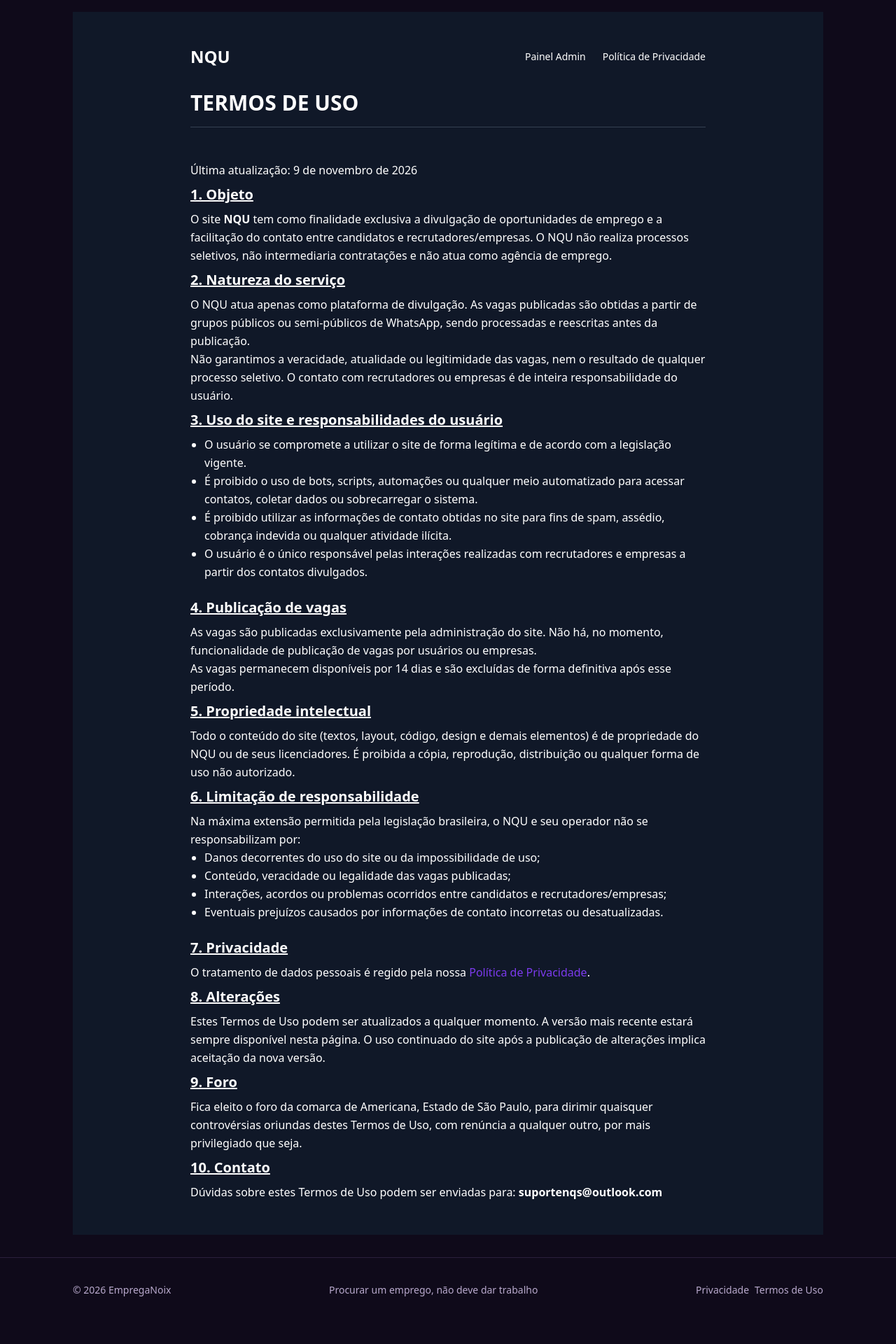
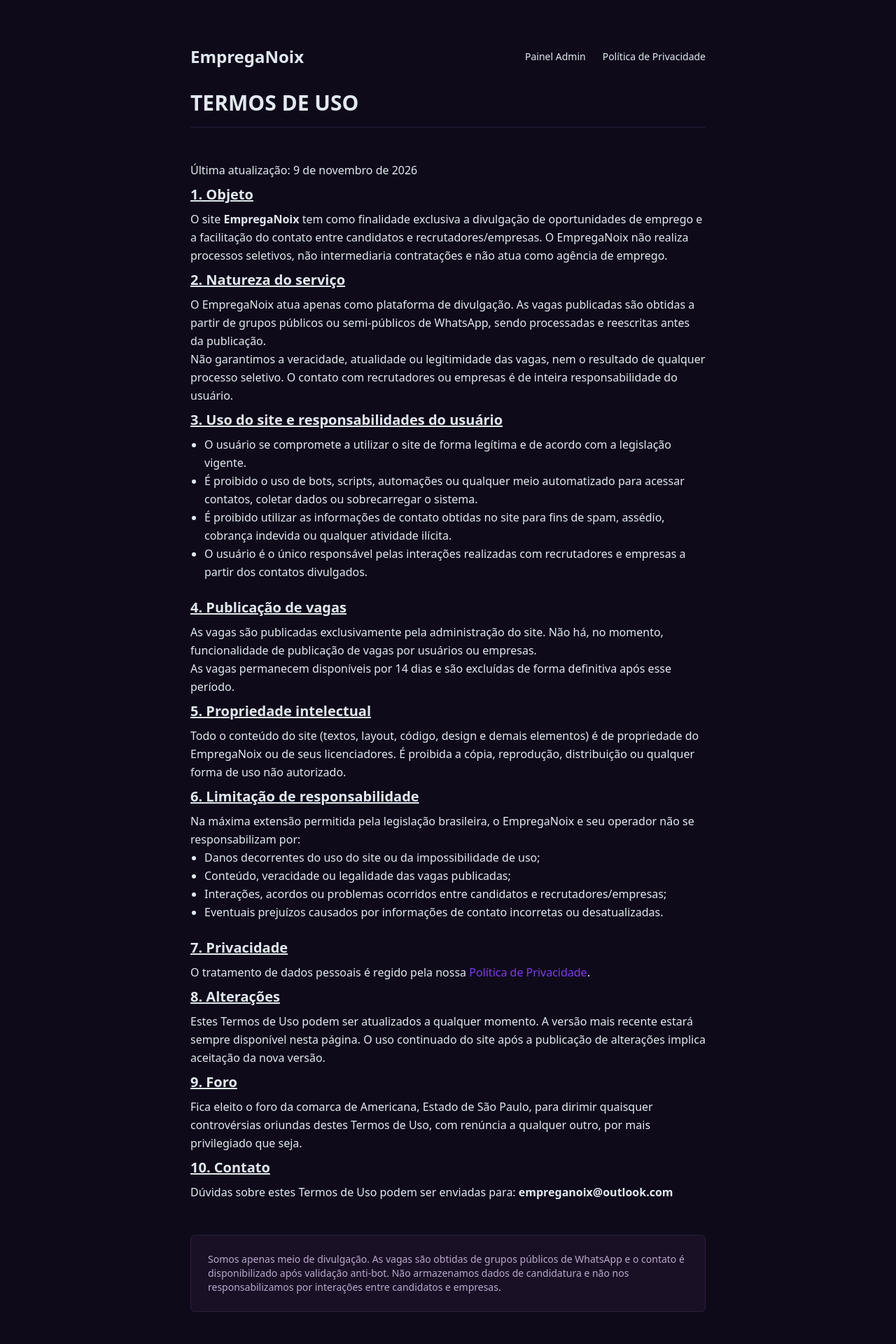
Before and after one commit to AndreCaue/NaoQueroUsar, a Next.js app in the folder frontend/: page /termos-de-uso in a window 1280 px wide. Shown: the part 80-2000 px from the top of the page at 70% size. Before the commit the page ends 1969 px from the top, so only its background shows below. Built offline with nearby package versions, Linux system fonts and the light colour scheme.

Commit message:
feat(10-01): rebrand legal pages to EmpregaNoix
- replace NQU/NaoQueroUsar/suportenqs with EmpregaNoix/empreganoix@outlook.com

- update legal metadata descriptions and preserve legal text

```diff
--- a/frontend/app/(public)/privacidade/page.tsx
+++ b/frontend/app/(public)/privacidade/page.tsx
@@ -1,13 +1,21 @@
 /* eslint-disable */
 /* import.meta disable */
 
+import type { Metadata } from "next";
+
+export const metadata: Metadata = {
+  title: "Política de Privacidade — EmpregaNoix",
+  description:
+    "Política de privacidade da plataforma EmpregaNoix. Como coletamos, usamos e protegemos seus dados.",
+};
+
 export default function PrivacidadePage() {
   return (
-    <main className="min-h-screen bg-gray-900 text-white">
+    <main className="min-h-screen bg-canvas text-fg">
       <div className="max-w-3xl mx-auto px-4 py-12">
         <header className="mb-12">
           <div className="flex items-center justify-between mb-8">
-            <span className="text-2xl font-bold">NQU</span>
+            <span className="text-2xl font-bold">EmpregaNoix</span>
             <nav>
               <ul className="flex gap-6 text-sm">
                 <li>
@@ -30,27 +38,27 @@ export default function PrivacidadePage() {
             </nav>
           </div>
 
-          <h2 className="text-3xl font-semibold border-b border-gray-700 pb-4 mb-8">
+          <h1 className="text-3xl font-semibold border-b border-line pb-4 mb-8">
             POLÍTICA DE PRIVACIDADE
-          </h2>
+          </h1>
         </header>
 
         <article className="prose lg:prose-xl text-base leading-relaxed">
           <p>Última atualização: 9 de novembro de 2026</p>
 
-          <h3 className="text-xl font-bold my-2 underline">1. Quem somos</h3>
+          <h2 className="text-xl font-bold my-2 underline">1. Quem somos</h2>
           <p>
-            O site <strong>NQU</strong> é operado por{" "}
+            O site <strong>EmpregaNoix</strong> é operado por{" "}
             <strong>André Cauê G.C</strong>, pessoa física, com o objetivo de
             divulgar oportunidades de emprego e facilitar o contato entre
             candidatos e recrutadores/empresas.
           </p>
 
-          <h3 className="text-xl font-bold my-2 underline">
+          <h2 className="text-xl font-bold my-2 underline">
             2. Quais dados tratamos
-          </h3>
+          </h2>
           <p>
-            Atualmente, o NQU{" "}
+            Atualmente, o EmpregaNoix{" "}
             <strong>
               não solicita nem coleta dados pessoais de candidatos
             </strong>{" "}
@@ -75,19 +83,19 @@ export default function PrivacidadePage() {
             </li>
           </ul>
 
-          <h3 className="text-xl font-bold my-2 underline">
+          <h2 className="text-xl font-bold my-2 underline">
             3. Origem dos dados das vagas
-          </h3>
+          </h2>
           <p>
-            As vagas publicadas no NQU são obtidas a partir de grupos públicos
+            As vagas publicadas no EmpregaNoix são obtidas a partir de grupos públicos
             ou semi-públicos de WhatsApp. Os textos são processados e reescritos
             antes da publicação. Apenas a versão elaborada fica armazenada no
             site. As vagas não são cópia integral das mensagens originais.
           </p>
 
-          <h3 className="text-xl font-bold my-2 underline">
+          <h2 className="text-xl font-bold my-2 underline">
             4. Finalidade do tratamento
-          </h3>
+          </h2>
           <p>Os dados são tratados exclusivamente para:</p>
           <ul className="list-disc pl-5 mb-6">
             <li>Divulgar oportunidades de emprego;</li>
@@ -103,7 +111,9 @@ export default function PrivacidadePage() {
             <li>Cumprir obrigações legais.</li>
           </ul>
 
-          <h3 className="text-xl font-bold my-2 underline">5. Base legal</h3>
+          <h2 className="text-xl font-bold my-2 underline">
+            5. Base legal
+          </h2>
           <p>
             O tratamento dos dados se fundamenta principalmente no{" "}
             <strong>legítimo interesse</strong> (divulgação de oportunidades de
@@ -111,9 +121,9 @@ export default function PrivacidadePage() {
             consentimento (ex.: cookies não essenciais).
           </p>
 
-          <h3 className="text-xl font-bold my-2 underline">
+          <h2 className="text-xl font-bold my-2 underline">
             6. Compartilhamento de dados
-          </h3>
+          </h2>
           <ul className="list-disc pl-5 mb-6">
             <li>
               Os dados de contato das vagas ficam disponíveis publicamente no
@@ -127,9 +137,9 @@ export default function PrivacidadePage() {
             </li>
           </ul>
 
-          <h3 className="text-xl font-bold my-2 underline">
+          <h2 className="text-xl font-bold my-2 underline">
             7. Transferência internacional de dados
-          </h3>
+          </h2>
           <p>
             O site utiliza serviços de infraestrutura localizados fora do Brasil
             (atualmente Vercel e Neon). Dessa forma, dados técnicos de navegação
@@ -138,9 +148,9 @@ export default function PrivacidadePage() {
             forma segura.
           </p>
 
-          <h3 className="text-xl font-bold my-2 underline">
+          <h2 className="text-xl font-bold my-2 underline">
             8. Cookies e Google Analytics
-          </h3>
+          </h2>
           <p>
             Caso o Google Analytics seja implementado, utilizaremos cookies e
             tecnologias semelhantes para entender como os visitantes utilizam o
@@ -148,9 +158,9 @@ export default function PrivacidadePage() {
             das configurações do seu navegador.
           </p>
 
-          <h3 className="text-xl font-bold my-2 underline">
+          <h2 className="text-xl font-bold my-2 underline">
             9. Retenção dos dados
-          </h3>
+          </h2>
           <ul className="list-disc pl-5 mb-6">
             <li>
               <strong>Vagas</strong>: permanecem publicadas por 14 dias contados
@@ -167,9 +177,9 @@ export default function PrivacidadePage() {
             </li>
           </ul>
 
-          <h3 className="text-xl font-bold my-2 underline">
+          <h2 className="text-xl font-bold my-2 underline">
             10. Direitos do titular
-          </h3>
+          </h2>
           <p>
             Nos termos da Lei Geral de Proteção de Dados (LGPD), você pode
             solicitar:
@@ -186,31 +196,45 @@ export default function PrivacidadePage() {
           </ul>
           <p>
             Para exercer esses direitos, envie um e-mail para:{" "}
-            <strong>suportenqs@outlook.com</strong>
+            <strong>empreganoix@outlook.com</strong>
           </p>
 
-          <h3 className="text-xl font-bold my-2 underline">11. Segurança</h3>
+          <h2 className="text-xl font-bold my-2 underline">
+            11. Segurança
+          </h2>
           <p>
             Adotamos medidas técnicas e organizacionais razoáveis para proteger
             os dados contra acessos não autorizados, perda, alteração ou
             qualquer forma de tratamento inadequado.
           </p>
 
-          <h3 className="text-xl font-bold my-2 underline">
+          <h2 className="text-xl font-bold my-2 underline">
             12. Alterações desta Política
-          </h3>
+          </h2>
           <p>
             Esta Política de Privacidade poderá ser atualizada periodicamente. A
             versão mais recente estará sempre disponível nesta página, com a
             data da última atualização.
           </p>
 
-          <h3 className="text-xl font-bold my-2 underline">13. Contato</h3>
+          <h2 className="text-xl font-bold my-2 underline">
+            13. Contato
+          </h2>
           <p>
             Dúvidas sobre esta Política ou sobre o tratamento de dados pessoais
-            podem ser enviadas para: <strong>suportenqs@outlook.com</strong>
+            podem ser enviadas para: <strong>empreganoix@outlook.com</strong>
           </p>
         </article>
+
+        {/* Required LGPD notice — verbatim */}
+        <div className="mt-12 p-6 bg-surface border border-line rounded-md mb-8">
+          <p className="text-sm text-fg-muted">
+            Somos apenas meio de divulgação. As vagas são obtidas de grupos
+            públicos de WhatsApp e o contato é disponibilizado após validação
+            anti-bot. Não armazenamos dados de candidatura e não nos
+            responsabilizamos por interações entre candidatos e empresas.
+          </p>
+        </div>
       </div>
     </main>
   );
--- a/frontend/app/(public)/termos-de-uso/page.tsx
+++ b/frontend/app/(public)/termos-de-uso/page.tsx
@@ -1,13 +1,21 @@
 /* eslint-disable */
 /* import.meta disable */
 
+import type { Metadata } from "next";
+
+export const metadata: Metadata = {
+  title: "Termos de Uso — EmpregaNoix",
+  description:
+    "Termos de uso da plataforma EmpregaNoix. Regras para uso do site e da plataforma de vagas.",
+};
+
 export default function TermosDeUsoPage() {
   return (
-    <main className="min-h-screen bg-gray-900 text-white">
+    <main className="min-h-screen bg-canvas text-fg">
       <div className="max-w-3xl mx-auto px-4 py-12">
         <header className="mb-12">
           <div className="flex items-center justify-between mb-8">
-            <span className="text-2xl font-bold">NQU</span>
+            <span className="text-2xl font-bold">EmpregaNoix</span>
             <nav>
               <ul className="flex gap-6 text-sm">
                 <li>
@@ -30,28 +38,28 @@ export default function TermosDeUsoPage() {
             </nav>
           </div>
 
-          <h2 className="text-3xl font-semibold border-b border-gray-700 pb-4 mb-8">
+          <h1 className="text-3xl font-semibold border-b border-line pb-4 mb-8">
             TERMOS DE USO
-          </h2>
+          </h1>
         </header>
 
         <article className="prose lg:prose-xl text-base leading-relaxed">
           <p>Última atualização: 9 de novembro de 2026</p>
 
-          <h3 className="text-xl font-bold my-2 underline">1. Objeto</h3>
+          <h2 className="text-xl font-bold my-2 underline">1. Objeto</h2>
           <p>
-            O site <strong>NQU</strong> tem como finalidade exclusiva a
+            O site <strong>EmpregaNoix</strong> tem como finalidade exclusiva a
             divulgação de oportunidades de emprego e a facilitação do contato
-            entre candidatos e recrutadores/empresas. O NQU não realiza
+            entre candidatos e recrutadores/empresas. O EmpregaNoix não realiza
             processos seletivos, não intermediaria contratações e não atua como
             agência de emprego.
           </p>
 
-          <h3 className="text-xl font-bold my-2 underline">
+          <h2 className="text-xl font-bold my-2 underline">
             2. Natureza do serviço
-          </h3>
+          </h2>
           <p>
-            O NQU atua apenas como plataforma de divulgação. As vagas publicadas
+            O EmpregaNoix atua apenas como plataforma de divulgação. As vagas publicadas
             são obtidas a partir de grupos públicos ou semi-públicos de
             WhatsApp, sendo processadas e reescritas antes da publicação.
           </p>
@@ -61,9 +69,9 @@ export default function TermosDeUsoPage() {
             recrutadores ou empresas é de inteira responsabilidade do usuário.
           </p>
 
-          <h3 className="text-xl font-bold my-2 underline">
+          <h2 className="text-xl font-bold my-2 underline">
             3. Uso do site e responsabilidades do usuário
-          </h3>
+          </h2>
           <ul className="list-disc pl-5 mb-6">
             <li>
               O usuário se compromete a utilizar o site de forma legítima e de
@@ -85,9 +93,9 @@ export default function TermosDeUsoPage() {
             </li>
           </ul>
 
-          <h3 className="text-xl font-bold my-2 underline">
+          <h2 className="text-xl font-bold my-2 underline">
             4. Publicação de vagas
-          </h3>
+          </h2>
           <p>
             As vagas são publicadas exclusivamente pela administração do site.
             Não há, no momento, funcionalidade de publicação de vagas por
@@ -98,28 +106,30 @@ export default function TermosDeUsoPage() {
             definitiva após esse período.
           </p>
 
-          <h3 className="text-xl font-bold my-2 underline">
+          <h2 className="text-xl font-bold my-2 underline">
             5. Propriedade intelectual
-          </h3>
+          </h2>
           <p>
             Todo o conteúdo do site (textos, layout, código, design e demais
-            elementos) é de propriedade do NQU ou de seus licenciadores. É
+            elementos) é de propriedade do EmpregaNoix ou de seus licenciadores. É
             proibida a cópia, reprodução, distribuição ou qualquer forma de uso
             não autorizado.
           </p>
 
-          <h3 className="text-xl font-bold my-2 underline">
+          <h2 className="text-xl font-bold my-2 underline">
             6. Limitação de responsabilidade
-          </h3>
+          </h2>
           <p>
-            Na máxima extensão permitida pela legislação brasileira, o NQU e seu
+            Na máxima extensão permitida pela legislação brasileira, o EmpregaNoix e seu
             operador não se responsabilizam por:
           </p>
           <ul className="list-disc pl-5 mb-6">
             <li>
               Danos decorrentes do uso do site ou da impossibilidade de uso;
             </li>
-            <li>Conteúdo, veracidade ou legalidade das vagas publicadas;</li>
+            <li>
+              Conteúdo, veracidade ou legalidade das vagas publicadas;
+            </li>
             <li>
               Interações, acordos ou problemas ocorridos entre candidatos e
               recrutadores/empresas;
@@ -130,7 +140,9 @@ export default function TermosDeUsoPage() {
             </li>
           </ul>
 
-          <h3 className="text-xl font-bold my-2 underline">7. Privacidade</h3>
+          <h2 className="text-xl font-bold my-2 underline">
+            7. Privacidade
+          </h2>
           <p>
             O tratamento de dados pessoais é regido pela nossa{" "}
             <a
@@ -142,7 +154,9 @@ export default function TermosDeUsoPage() {
             .
           </p>
 
-          <h3 className="text-xl font-bold my-2 underline">8. Alterações</h3>
+          <h2 className="text-xl font-bold my-2 underline">
+            8. Alterações
+          </h2>
           <p>
             Estes Termos de Uso podem ser atualizados a qualquer momento. A
             versão mais recente estará sempre disponível nesta página. O uso
@@ -150,19 +164,33 @@ export default function TermosDeUsoPage() {
             da nova versão.
           </p>
 
-          <h3 className="text-xl font-bold my-2 underline">9. Foro</h3>
+          <h2 className="text-xl font-bold my-2 underline">
+            9. Foro
+          </h2>
           <p>
             Fica eleito o foro da comarca de Americana, Estado de São Paulo,
             para dirimir quaisquer controvérsias oriundas destes Termos de Uso,
             com renúncia a qualquer outro, por mais privilegiado que seja.
           </p>
 
-          <h3 className="text-xl font-bold my-2 underline">10. Contato</h3>
+          <h2 className="text-xl font-bold my-2 underline">
+            10. Contato
+          </h2>
           <p>
             Dúvidas sobre estes Termos de Uso podem ser enviadas para:{" "}
-            <strong>suportenqs@outlook.com</strong>
+            <strong>empreganoix@outlook.com</strong>
           </p>
         </article>
+
+        {/* Required LGPD notice — verbatim */}
+        <div className="mt-12 p-6 bg-surface border border-line rounded-md mb-8">
+          <p className="text-sm text-fg-muted">
+            Somos apenas meio de divulgação. As vagas são obtidas de grupos
+            públicos de WhatsApp e o contato é disponibilizado após validação
+            anti-bot. Não armazenamos dados de candidatura e não nos
+            responsabilizamos por interações entre candidatos e empresas.
+          </p>
+        </div>
       </div>
     </main>
   );
```
